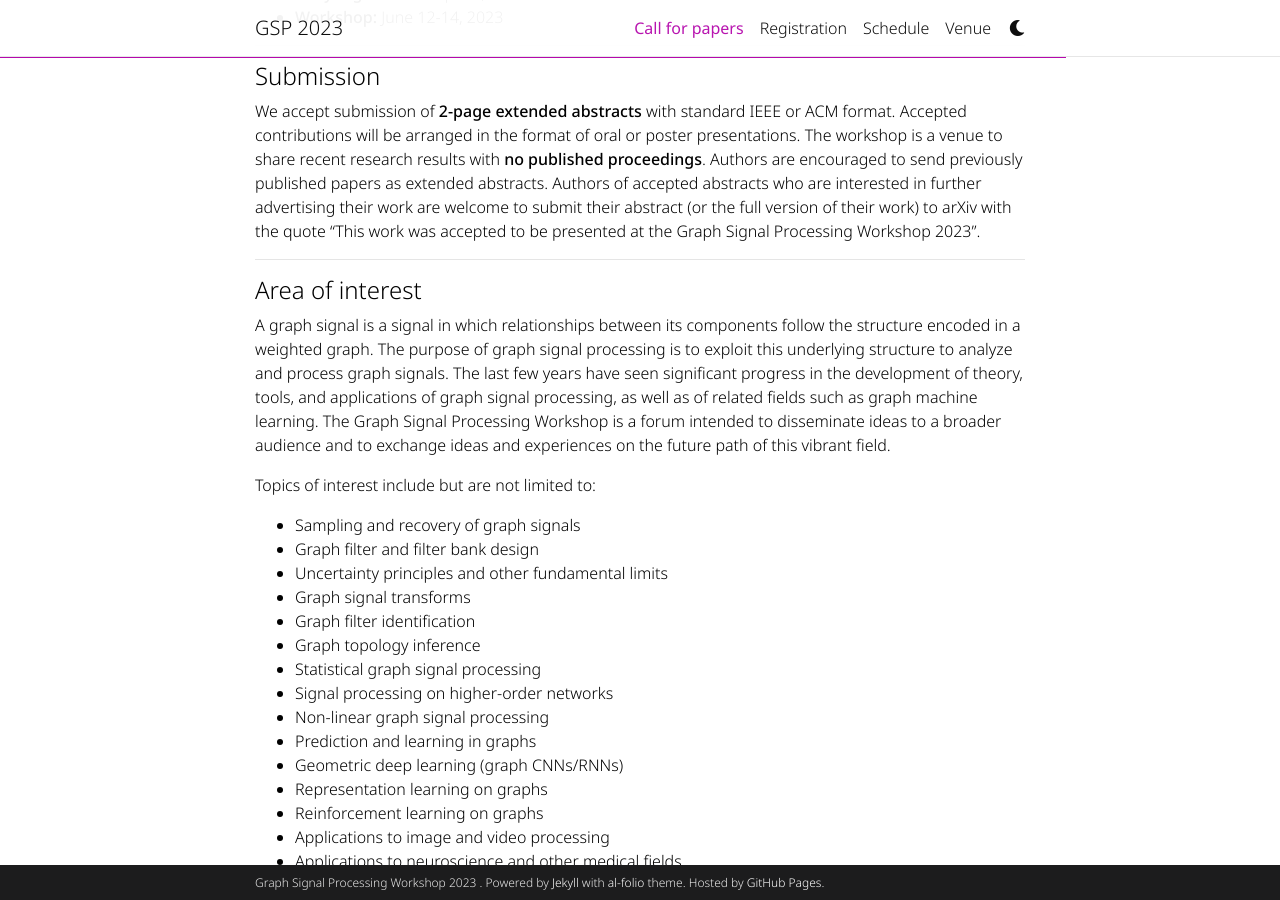
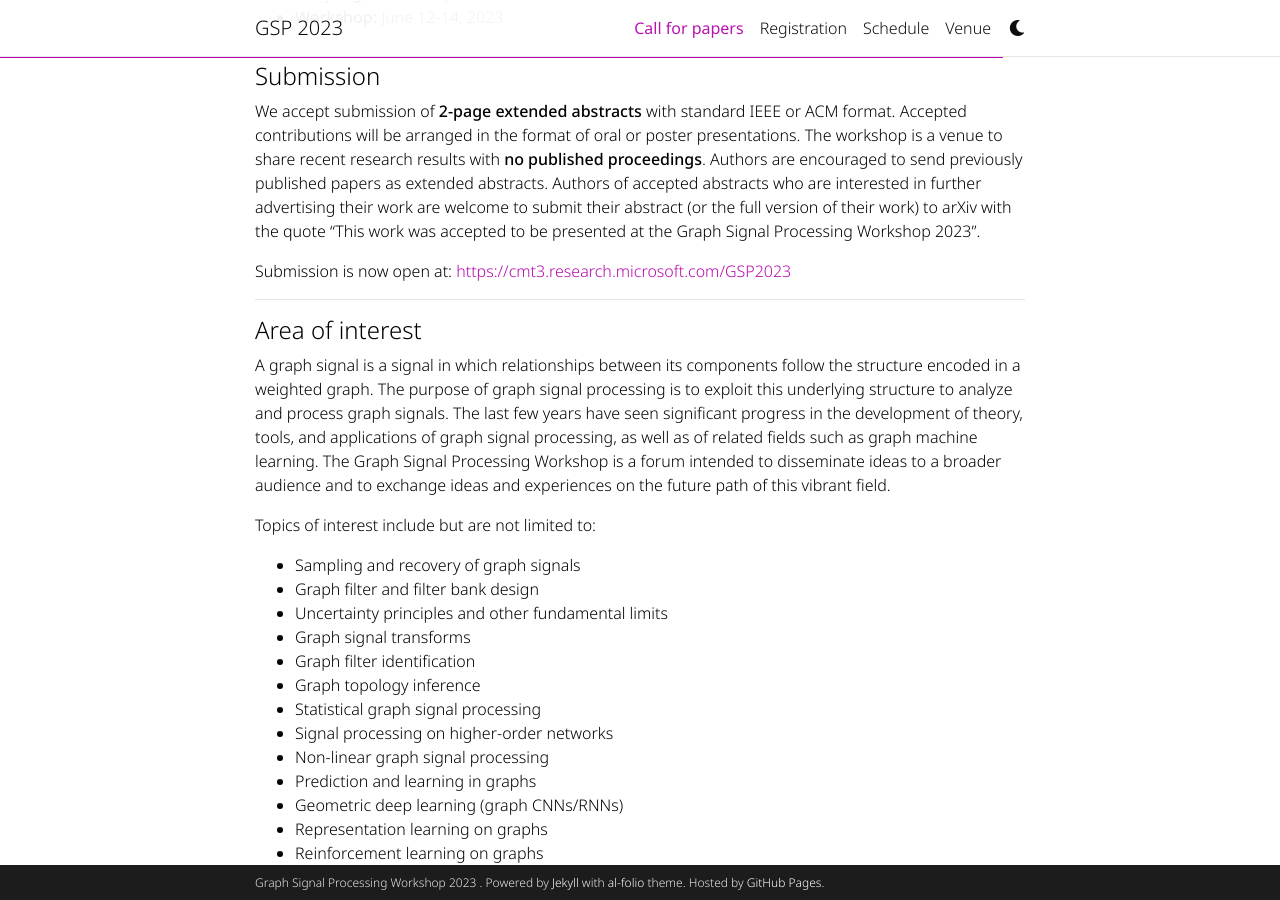
Before and after one commit to shreyasvinaya/gspworkshop2025.github.io, a Jekyll site: the page built from _pages/call_for_papers.md, in a window 1280 px wide and 900 px high, scrolled down 529 px. Built offline with Jekyll 4.4.1, drawn with Linux system fonts in a browser that asks for light colours; full-size pictures stand in for the smaller copies a plugin makes; comment, search, counter and statistics services are not loaded; a style sheet for code colours, icons or effects is not loaded.

Commit message:
Update call_for_papers.md

```diff
--- a/_pages/call_for_papers.md
+++ b/_pages/call_for_papers.md
@@ -20,6 +20,8 @@ top_image_alt: "Lady Margaret Hall gardens."
 ---
 #### Submission
 We accept submission of **2-page extended abstracts** with standard IEEE or ACM format. Accepted contributions will be arranged in the format of oral or poster presentations. The workshop is a venue to share recent research results with **no published proceedings**. Authors are encouraged to send previously published papers as extended abstracts. Authors of accepted abstracts who are interested in further advertising their work are welcome to submit their abstract (or the full version of their work) to arXiv with the quote "This work was accepted to be presented at the Graph Signal Processing Workshop 2023".
+
+Submission is now open at: [https://cmt3.research.microsoft.com/GSP2023](https://cmt3.research.microsoft.com/GSP2023)
 
 ---
 #### Area of interest
```
